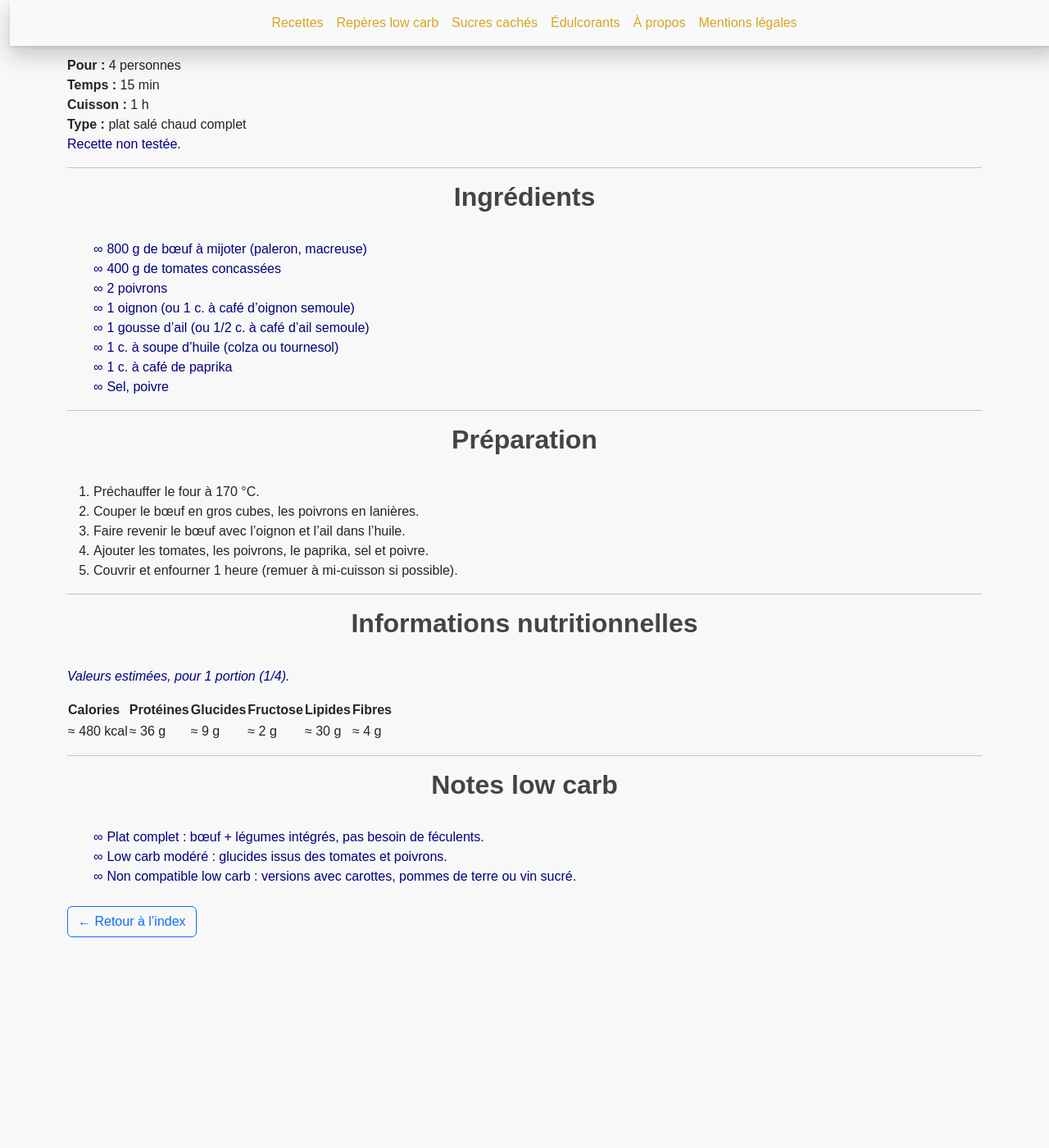
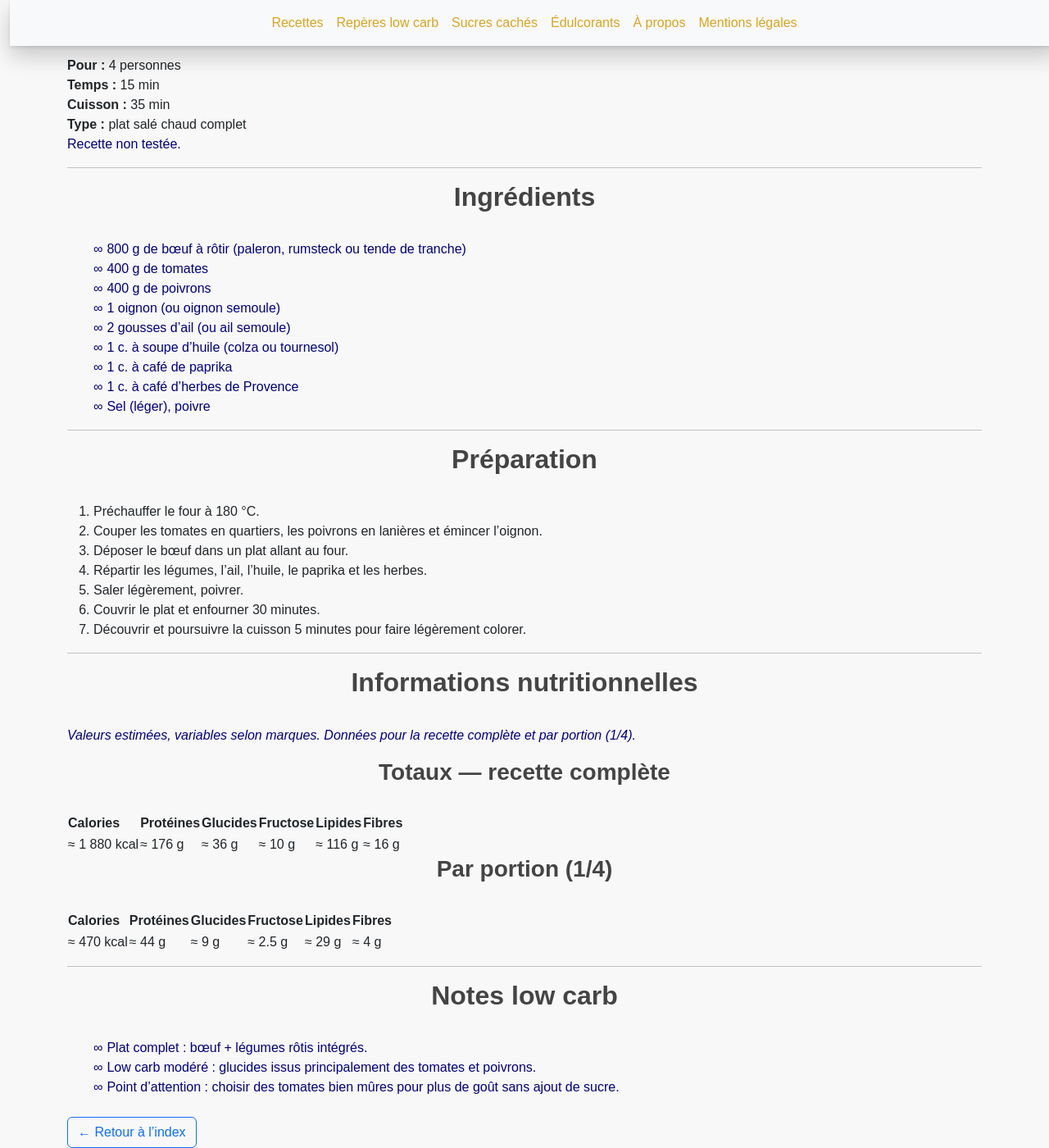
Before and after one commit to laurie-boissay/laurie-boissay.github.io, a Jekyll site: the page built from recettes/boeuf-tomates-poivrons-four.html, in a window 1280 px wide and 1400 px high, scrolled down 278 px. Shown: the whole window at 82% size. Built offline with Jekyll 4.4.1, drawn with Linux system fonts in a browser that asks for light colours; before the commit the page ends 1421 px from its top, so only the background shows below that; some of the changed text lies outside the part shown.

Commit message:
Update boeuf-tomates-poivrons-four.html

```diff
--- a/recettes/boeuf-tomates-poivrons-four.html
+++ b/recettes/boeuf-tomates-poivrons-four.html
@@ -1,43 +1,45 @@
 ---
 layout: recipe
 title: "Bœuf aux tomates & poivrons au four"
-description: "Bœuf mijoté au four avec tomates et poivrons. Plat low carb modéré, complet, rustique et sans féculents."
+description: "Bœuf rôti au four avec tomates et poivrons. Plat low carb modéré, complet et simple."
 recipe_title: "Bœuf aux tomates & poivrons au four"
-recipe_subtitle: "Plat chaud complet — low carb modéré"
+recipe_subtitle: "Plat chaud complet — low carb modéré — très protéiné"
 recipe_group: "Plats"
 recipe_sort: "boeuf-tomates-poivrons-four"
 recipe_tested: false
 tags:
   - low-carb-modere
-  - riche-en-proteines
+  - tres-proteine
+  - rapide
 extra_head: |
-  <script type=\"application/ld+json\">
+  <script type="application/ld+json">
   {
-    \"@context\": \"https://schema.org\",
-    \"@type\": \"Recipe\",
-    \"name\": \"Bœuf aux tomates & poivrons au four\",
-    \"description\": \"Bœuf mijoté au four avec tomates et poivrons, plat low carb complet.\",
-    \"recipeYield\": \"4 personnes\",
-    \"prepTime\": \"PT15M\",
-    \"cookTime\": \"PT1H\",
-    \"totalTime\": \"PT1H15M\",
-    \"recipeCategory\": \"Plats\",
-    \"recipeIngredient\": [
-      \"800 g de bœuf à mijoter (paleron, macreuse)\",
-      \"400 g de tomates concassées\",
-      \"2 poivrons verts ou rouges\",
-      \"1 oignon (ou oignon semoule)\",
-      \"1 gousse d'ail (ou ail semoule)\",
-      \"1 c. à soupe d'huile de colza ou tournesol\",
-      \"1 c. à café de paprika\",
-      \"Sel, poivre\"
+    "@context": "https://schema.org",
+    "@type": "Recipe",
+    "name": "Bœuf aux tomates & poivrons au four",
+    "description": "Bœuf rôti avec tomates et poivrons, plat low carb complet.",
+    "recipeYield": "4 personnes",
+    "prepTime": "PT15M",
+    "cookTime": "PT35M",
+    "totalTime": "PT50M",
+    "recipeCategory": "Plats",
+    "recipeIngredient": [
+      "800 g de bœuf à rôtir (paleron, rumsteck ou tende de tranche)",
+      "400 g de tomates",
+      "400 g de poivrons",
+      "1 oignon",
+      "2 gousses d'ail",
+      "1 c. à soupe d'huile",
+      "1 c. à café de paprika",
+      "1 c. à café d'herbes de Provence",
+      "Sel (léger), poivre"
     ],
-    \"recipeInstructions\": [
-      { \"@type\": \"HowToStep\", \"text\": \"Préchauffer le four à 170 °C.\" },
-      { \"@type\": \"HowToStep\", \"text\": \"Couper le bœuf en gros cubes, les poivrons en lanières.\" },
-      { \"@type\": \"HowToStep\", \"text\": \"Faire revenir le bœuf dans l’huile avec l’oignon et l’ail.\" },
-      { \"@type\": \"HowToStep\", \"text\": \"Ajouter tomates, poivrons, paprika, sel et poivre.\" },
-      { \"@type\": \"HowToStep\", \"text\": \"Couvrir et enfourner 1 heure.\" }
+    "recipeInstructions": [
+      { "@type": "HowToStep", "text": "Préchauffer le four à 180 °C." },
+      { "@type": "HowToStep", "text": "Couper les tomates, les poivrons et l’oignon." },
+      { "@type": "HowToStep", "text": "Placer le bœuf dans un plat, ajouter légumes, ail, huile et épices." },
+      { "@type": "HowToStep", "text": "Couvrir et enfourner 30 minutes." },
+      { "@type": "HowToStep", "text": "Découvrir et poursuivre 5 minutes pour colorer." }
     ]
   }
   </script>
@@ -47,55 +49,96 @@ extra_head: |
   <div class="recipe-lead__grid">
     <div><strong>Pour :</strong> 4 personnes</div>
     <div><strong>Temps :</strong> 15 min</div>
-    <div><strong>Cuisson :</strong> 1 h</div>
+    <div><strong>Cuisson :</strong> 35 min</div>
     <div><strong>Type :</strong> plat salé chaud complet</div>
   </div>
-  <p class="recipe-lead__note"><strong>Recette non testée.</strong></p>
+  <p class="recipe-lead__note">
+    <strong>Recette non testée.</strong>
+  </p>
 </div>
 
 <hr>
 
 <h2>Ingrédients</h2>
+
 <ul class="recipe-ingredients">
-  <li><strong>800 g</strong> de bœuf à mijoter (paleron, macreuse)</li>
-  <li><strong>400 g</strong> de tomates concassées</li>
-  <li><strong>2</strong> poivrons</li>
-  <li><strong>1</strong> oignon (ou <strong>1 c. à café</strong> d’oignon semoule)</li>
-  <li><strong>1</strong> gousse d’ail (ou <strong>1/2 c. à café</strong> d’ail semoule)</li>
+  <li><strong>800 g</strong> de bœuf à rôtir (paleron, rumsteck ou tende de tranche)</li>
+  <li><strong>400 g</strong> de tomates</li>
+  <li><strong>400 g</strong> de poivrons</li>
+  <li><strong>1</strong> oignon (ou oignon semoule)</li>
+  <li><strong>2</strong> gousses d’ail (ou ail semoule)</li>
   <li><strong>1 c. à soupe</strong> d’huile (colza ou tournesol)</li>
   <li><strong>1 c. à café</strong> de paprika</li>
-  <li>Sel, poivre</li>
+  <li><strong>1 c. à café</strong> d’herbes de Provence</li>
+  <li>Sel (léger), poivre</li>
 </ul>
 
 <hr>
 
 <h2>Préparation</h2>
+
 <ol class="recipe-steps">
-  <li>Préchauffer le four à 170 °C.</li>
-  <li>Couper le bœuf en gros cubes, les poivrons en lanières.</li>
-  <li>Faire revenir le bœuf avec l’oignon et l’ail dans l’huile.</li>
-  <li>Ajouter les tomates, les poivrons, le paprika, sel et poivre.</li>
-  <li>Couvrir et enfourner 1 heure (remuer à mi-cuisson si possible).</li>
+  <li>Préchauffer le four à 180 °C.</li>
+  <li>Couper les tomates en quartiers, les poivrons en lanières et émincer l’oignon.</li>
+  <li>Déposer le bœuf dans un plat allant au four.</li>
+  <li>Répartir les légumes, l’ail, l’huile, le paprika et les herbes.</li>
+  <li>Saler légèrement, poivrer.</li>
+  <li>Couvrir le plat et enfourner 30 minutes.</li>
+  <li>Découvrir et poursuivre la cuisson 5 minutes pour faire légèrement colorer.</li>
 </ol>
 
 <hr>
 
 <h2>Informations nutritionnelles</h2>
-<p class="recipe-nutrition__disclaimer"><em>Valeurs estimées, pour 1 portion (1/4).</em></p>
+
+<p class="recipe-nutrition__disclaimer">
+  <em>Valeurs estimées, variables selon marques. Données pour la recette complète et par portion (1/4).</em>
+</p>
+
 <div class="recipe-nutrition">
+  <h3>Totaux — recette complète</h3>
   <table class="recipe-table">
     <thead>
       <tr>
-        <th>Calories</th><th>Protéines</th><th>Glucides</th><th>Fructose</th><th>Lipides</th><th>Fibres</th>
+        <th>Calories</th>
+        <th>Protéines</th>
+        <th>Glucides</th>
+        <th>Fructose</th>
+        <th>Lipides</th>
+        <th>Fibres</th>
       </tr>
     </thead>
     <tbody>
       <tr>
-        <td>≈ 480 kcal</td>
+        <td>≈ 1 880 kcal</td>
+        <td>≈ 176 g</td>
         <td>≈ 36 g</td>
+        <td>≈ 10 g</td>
+        <td>≈ 116 g</td>
+        <td>≈ 16 g</td>
+      </tr>
+    </tbody>
+  </table>
+
+  <h3>Par portion (1/4)</h3>
+  <table class="recipe-table">
+    <thead>
+      <tr>
+        <th>Calories</th>
+        <th>Protéines</th>
+        <th>Glucides</th>
+        <th>Fructose</th>
+        <th>Lipides</th>
+        <th>Fibres</th>
+      </tr>
+    </thead>
+    <tbody>
+      <tr>
+        <td>≈ 470 kcal</td>
+        <td>≈ 44 g</td>
         <td>≈ 9 g</td>
-        <td>≈ 2 g</td>
-        <td>≈ 30 g</td>
+        <td>≈ 2.5 g</td>
+        <td>≈ 29 g</td>
         <td>≈ 4 g</td>
       </tr>
     </tbody>
@@ -105,8 +148,9 @@ extra_head: |
 <hr>
 
 <h2>Notes low carb</h2>
+
 <ul class="recipe-notes">
-  <li><strong>Plat complet :</strong> bœuf + légumes intégrés, pas besoin de féculents.</li>
-  <li><strong>Low carb modéré :</strong> glucides issus des tomates et poivrons.</li>
-  <li><strong>Non compatible low carb :</strong> versions avec carottes, pommes de terre ou vin sucré.</li>
+  <li><strong>Plat complet :</strong> bœuf + légumes rôtis intégrés.</li>
+  <li><strong>Low carb modéré :</strong> glucides issus principalement des tomates et poivrons.</li>
+  <li><strong>Point d’attention :</strong> choisir des tomates bien mûres pour plus de goût sans ajout de sucre.</li>
 </ul>
```
